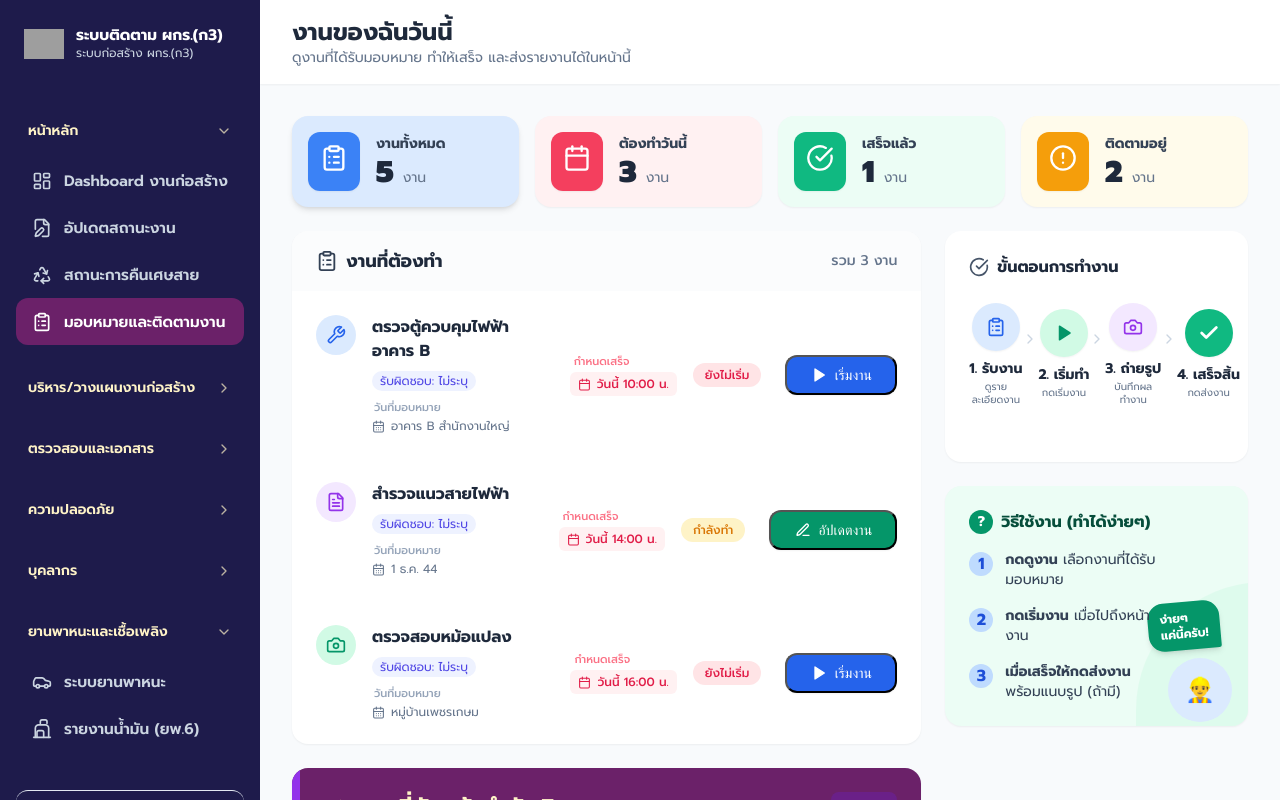
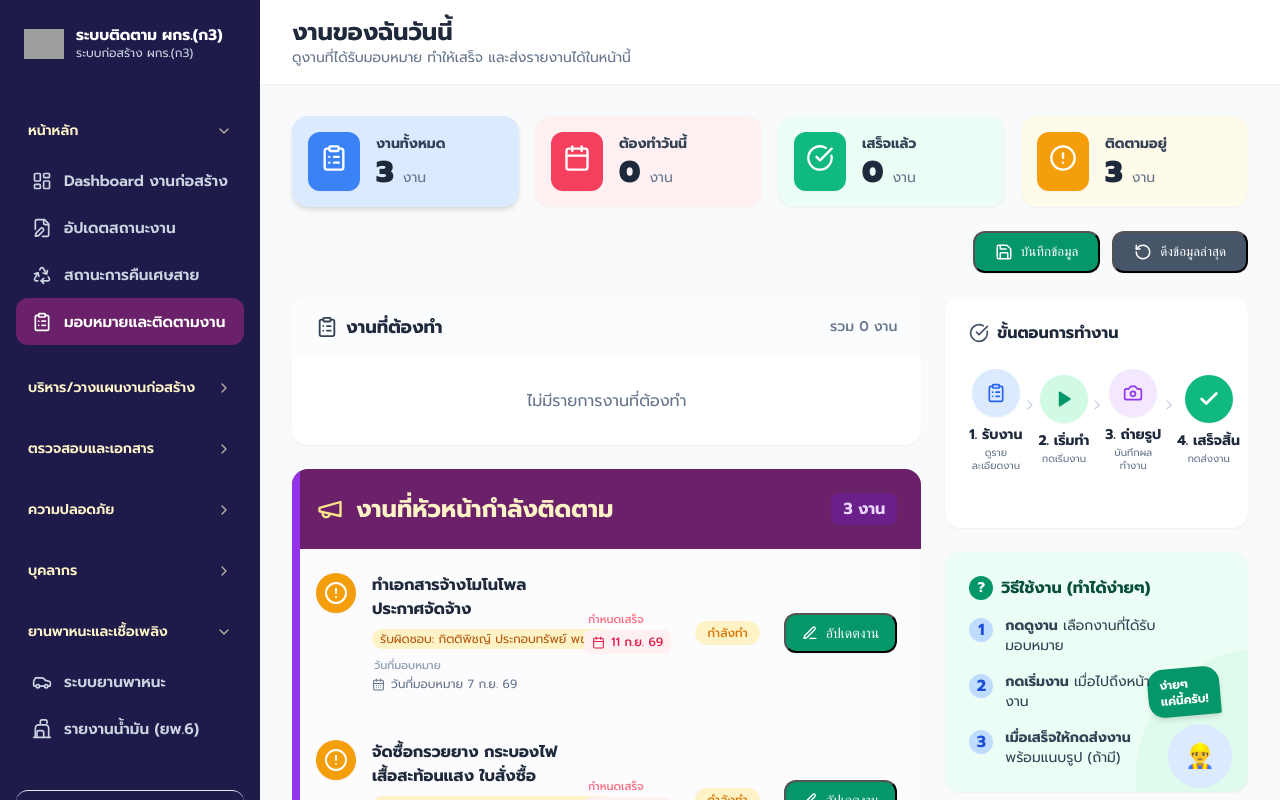
Before and after one commit to superninkub-cloud/pea-construction-app, a Next.js app: page /my-tasks in a window 1280 px wide. Both pictures are taken after a click on the button "เข้าใช้งานโหมดผู้เยี่ยมชม (ดูเท่านั้น)". Built offline with nearby package versions, Linux system fonts and the light colour scheme; grey boxes are pictures that could not be loaded.

Commit message:
feat: sync mock data with user layout and add save/sync buttons to tasks page

```diff
--- a/app/my-tasks/data.ts
+++ b/app/my-tasks/data.ts
@@ -15,53 +15,36 @@ export interface Task {
 
 export const mockTasks: Task[] = [
   {
-    id: 'T-001',
-    title: 'ตรวจตู้ควบคุมไฟฟ้า อาคาร B',
-    location: 'อาคาร B สำนักงานใหญ่',
-    time: 'วันนี้ 10:00 น.',
-    status: 'not_started',
+    id: 'T-IMG2-001',
+    title: 'ทำเอกสารจ้างโมโนโพล ประกาศจัดจ้าง',
+    location: 'วันที่มอบหมาย 7 ก.ย. 69',
+    time: '11 ก.ย. 69',
+    status: 'in_progress',
     priority: 'normal',
-    isTracked: false,
-    type: 'maintenance',
+    isTracked: true,
+    type: 'other',
+    assigneeName: 'กิตติพิชญ์ ประกอบทรัพย์ พชง.5'
   },
   {
-    id: 'T-002',
-    title: 'สำรวจแนวสายไฟฟ้า',
-    location: 'ถนนสุขุมวิทซอย 12',
-    time: 'วันนี้ 14:00 น.',
+    id: 'T-IMG2-002',
+    title: 'จัดซื้อกรวยยาง กระบองไฟ เสื้อสะท้อนแสง ใบสั่งซื้อ',
+    location: 'วันที่มอบหมาย 7 ก.ย. 69',
+    time: '11 ก.ย. 69',
     status: 'in_progress',
     priority: 'normal',
-    isTracked: false,
-    type: 'survey',
+    isTracked: true,
+    type: 'other',
+    assigneeName: 'กิตติพิชญ์ พุ่มกำพล พนง.Office'
   },
   {
-    id: 'T-003',
-    title: 'ตรวจสอบหม้อแปลง',
-    location: 'หมู่บ้านเพชรเกษม',
-    time: 'วันนี้ 16:00 น.',
-    status: 'not_started',
+    id: 'T-IMG2-003',
+    title: 'จัดทำเอกสารปิดงานลาดหญ้า 2 งาน',
+    location: 'วันที่มอบหมาย 8 ก.ย. 69',
+    time: '11 ก.ย. 69',
+    status: 'in_progress',
     priority: 'normal',
-    isTracked: false,
-    type: 'inspection',
-  },
-  {
-    id: 'T-004',
-    title: 'แก้ไขระบบไฟฟ้า อาคาร B',
-    location: 'อาคาร B สำนักงานใหญ่',
-    time: 'ครบกำหนด วันนี้ 17:00 น.',
-    status: 'in_progress',
-    priority: 'high',
-    isTracked: true,
-    type: 'maintenance',
-  },
-  {
-    id: 'T-005',
-    title: 'จัดทำรายงานประจำเดือน',
-    location: 'สำนักงานเขต',
-    time: 'ครบกำหนด วันนี้ 17:00 น.',
-    status: 'waiting_for_review',
-    priority: 'urgent',
     isTracked: true,
     type: 'other',
-  },
+    assigneeName: 'สิริวัชญ์ ภิรมย์มาก พนง.Office'
+  }
 ];
--- a/app/my-tasks/page.tsx
+++ b/app/my-tasks/page.tsx
@@ -267,9 +267,34 @@ export default function MyTasksDashboard() {
           </div>
         </div>
 
-        {/* Manager Mode Controls */}
-        {isManagerMode && (
-          <div className="flex justify-end">
+        {/* Controls */}
+        <div className="flex justify-end gap-3">
+          <button
+            onClick={() => {
+              localStorage.setItem('pea_tasks', JSON.stringify(tasks));
+              alert('บันทึกข้อมูลล่าสุดลงในเครื่องเรียบร้อยแล้ว');
+            }}
+            className="flex items-center gap-2 bg-emerald-600 hover:bg-emerald-700 text-white px-5 py-2.5 rounded-xl font-medium transition-colors shadow-sm"
+          >
+            <Save size={18} />
+            บันทึกข้อมูล
+          </button>
+
+          <button
+            onClick={() => {
+              if (confirm('คุณต้องการโหลดข้อมูลตั้งต้นใหม่หรือไม่? (ข้อมูลที่แก้ไขไว้ในเครื่องนี้จะหายไป)')) {
+                setTasks(mockTasks);
+                localStorage.setItem('pea_tasks', JSON.stringify(mockTasks));
+                alert('โหลดข้อมูลใหม่เรียบร้อยแล้ว');
+              }
+            }}
+            className="flex items-center gap-2 bg-slate-600 hover:bg-slate-700 text-white px-5 py-2.5 rounded-xl font-medium transition-colors shadow-sm"
+          >
+            <svg xmlns="http://www.w3.org/2000/svg" width="18" height="18" viewBox="0 0 24 24" fill="none" stroke="currentColor" strokeWidth="2" strokeLinecap="round" strokeLinejoin="round"><path d="M3 12a9 9 0 1 0 9-9 9.75 9.75 0 0 0-6.74 2.74L3 8"/><path d="M3 3v5h5"/></svg>
+            ดึงข้อมูลล่าสุด
+          </button>
+
+          {isManagerMode && (
             <button
               onClick={() => setShowCreateModal(true)}
               className="flex items-center gap-2 bg-indigo-600 hover:bg-indigo-700 text-white px-5 py-2.5 rounded-xl font-medium transition-colors shadow-sm"
@@ -277,8 +302,8 @@ export default function MyTasksDashboard() {
               <Plus size={18} />
               มอบหมายงานใหม่
             </button>
-          </div>
-        )}
+          )}
+        </div>
 
         {/* Main Content Grid */}
         <div className="grid grid-cols-1 lg:grid-cols-3 gap-6">
```
Also changed, not shown: setup_my_tasks.js (added, +103 -0 lines), 2 other files (tests, documents, lock files or other folders).
